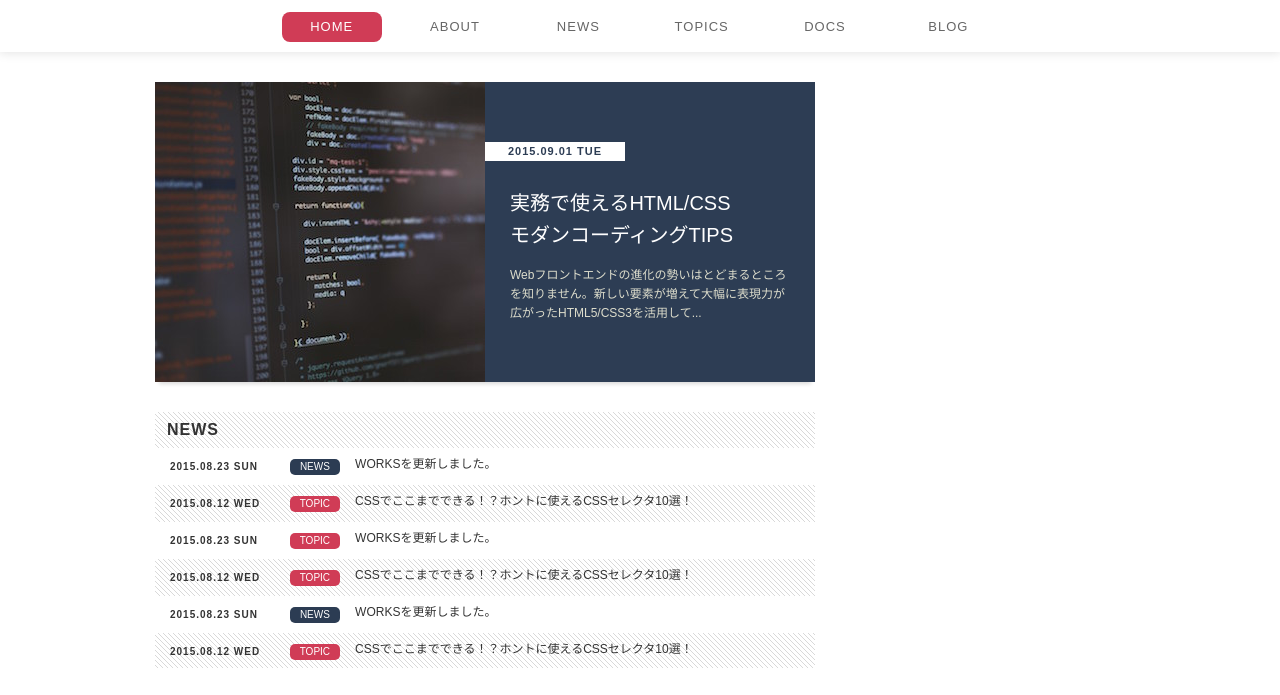
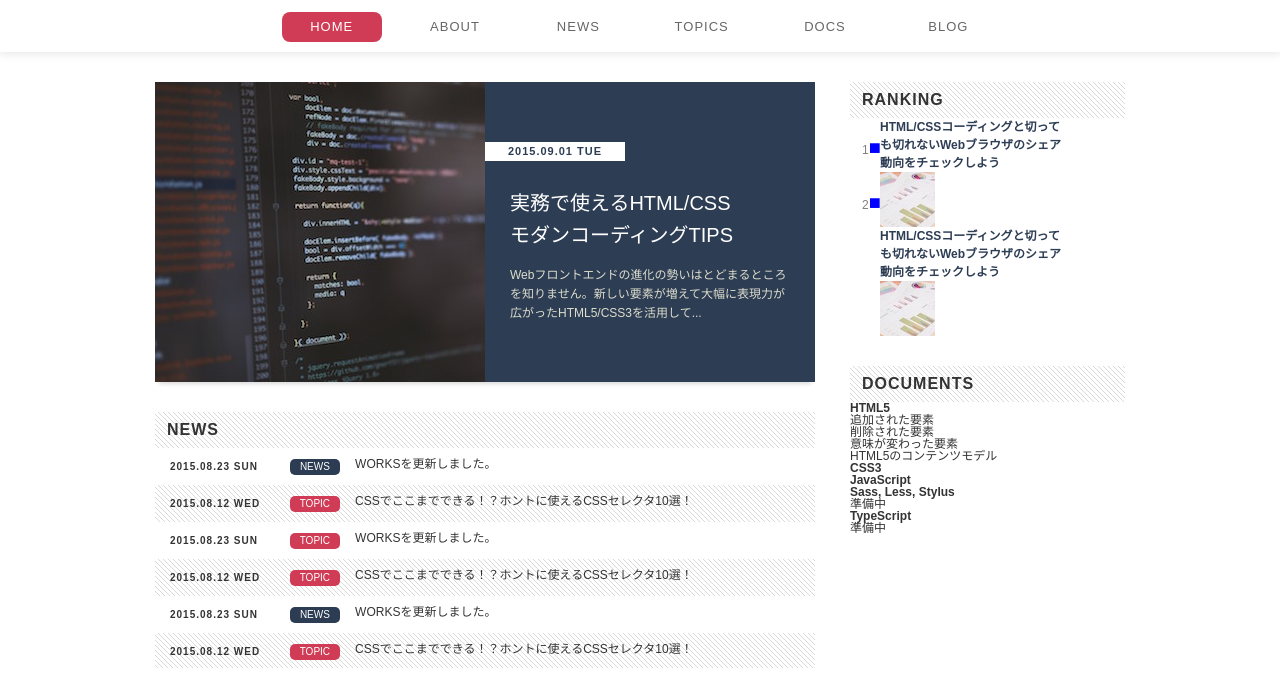
Before and after one commit to diescake/css-training, a website: page index.html in a window 1280 px wide. Shown: the part 87-782 px from the top of the page. Drawn offline with Linux system fonts and the light colour scheme.

Commit message:
WIP: ranking on sidebar

```diff
--- a/css/style.css
+++ b/css/style.css
@@ -25,6 +25,10 @@ body {
 }
 
 ul {
+  list-style: none;
+}
+
+ol {
   list-style: none;
 }
 
@@ -297,6 +301,61 @@ ul {
   width: 275px;
 }
 
+.sidemenu h2 {
+  padding: 10px 12px;
+  background: url('../images/bg-slash.gif') repeat;
+  font-size: 1.6rem;
+  letter-spacing: 1px;
+}
+
+/* ranking */
+
+.ranking {
+  transition: opacity 0.15s;
+  padding-bottom: 30px;
+}
+
+.ranking .list {
+  position: relative;
+  padding-left: 30px;
+  width: 220px;
+  height: 55px;
+  font-size: 1.2rem;
+  line-height: 18px;
+}
+
+.ranking .list a {
+  display: block;
+  color: #2d3d54;
+}
+
+.ranking .list a:hover {
+  opacity: 0.8;
+}
+
+.ranking .title {
+  float: left
+}
+
+.ranking .image {
+  float: left;
+  width: 55px;
+  height: 55px;
+}
+
+.ranking .rank {
+  position: absolute;
+  top: 20px;
+  left: 12px;
+  color: gray;
+}
+
+.rank::after {
+  content: '■';
+  font-size: 2.0rem;
+  color: blue;
+}
+
 /* foooter */
 
 .footer {
--- a/index.html
+++ b/index.html
@@ -96,7 +96,7 @@
         </li>
       </ul>
       <h2 class="hidden">ARTICLES</h2>
-      <div class="articles cleafix">
+      <div class="articles clearfix">
         <a href="#" class="card">
           <h3 class="title">実務で使えるHTML/CSSモダンコーディングTIPS</h3>
           <p class="desc">新しい要素が増えて大幅に表現力が広がったHTML5/CSS3を活用して...</p>
@@ -124,6 +124,41 @@
       </div>
     </main>
     <div class="sidemenu">
+      <h2>RANKING</h2>
+      <div class="ranking clearfix">
+        <ol>
+          <li class="list">
+            <a href="#">
+              <h3 class="title">HTML/CSSコーディングと切っても切れないWebブラウザのシェア動向をチェックしよう</h3>
+              <img class="image" src="../images/ranking.jpg">
+              <span class="rank">1</span>
+            </a>
+          </li>
+          <li class="list">
+            <a href="#">
+              <h3 class="title">HTML/CSSコーディングと切っても切れないWebブラウザのシェア動向をチェックしよう</h3>
+              <img class="image" src="../images/ranking.jpg">
+              <span class="rank">2</span>
+            </a>
+          </li>
+        </ol>
+      </div>
+      <h2>DOCUMENTS</h2>
+      <div class="documents">
+        <h3>HTML5</h3>
+        <ul>
+          <li>追加された要素</li>
+          <li>削除された要素</li>
+          <li>意味が変わった要素</li>
+          <li>HTML5のコンテンツモデル</li>
+        </ul>
+        <h3>CSS3</h3>
+        <h3>JavaScript</h3>
+        <h3>Sass, Less, Stylus</h3>
+        準備中
+        <h3>TypeScript</h3>
+        準備中
+      </div>
     </div>
   </div>
   <footer class="footer">
```
